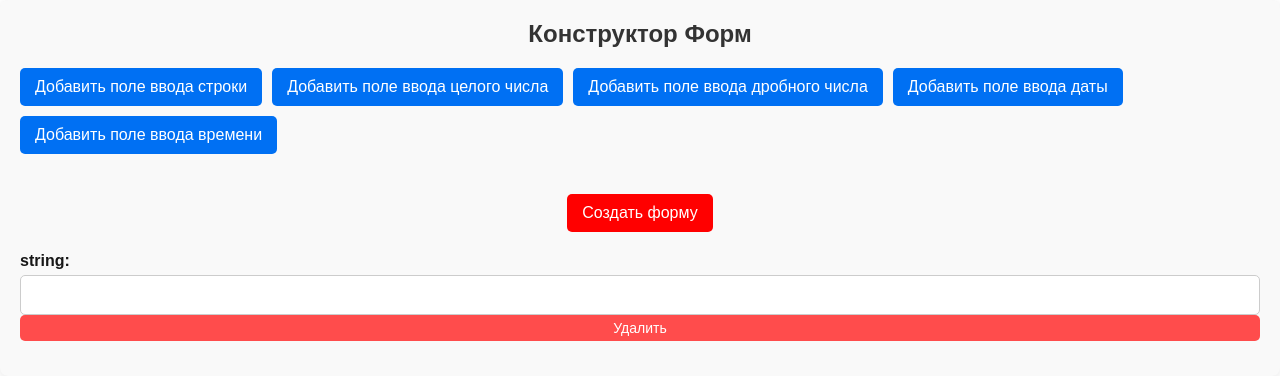
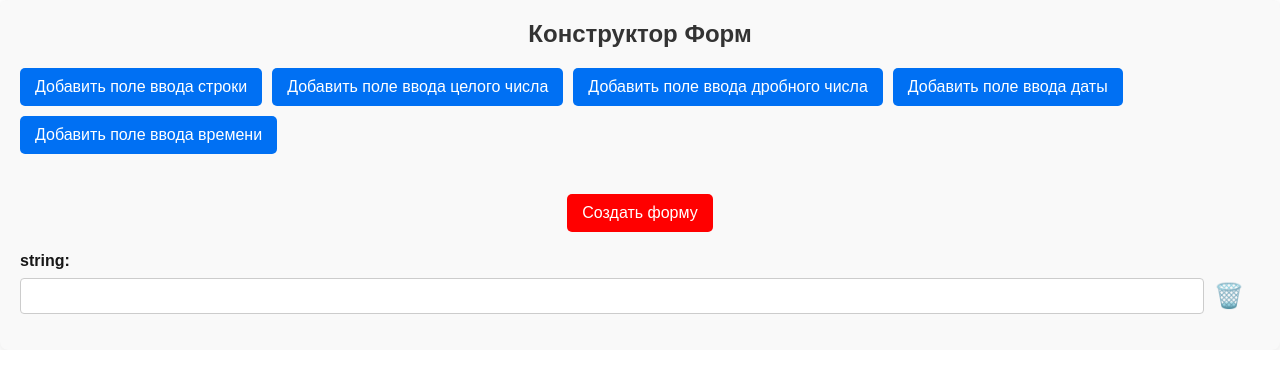
Before and after one commit to arkhannanov/galileosky, a Next.js app: page / in a window 1280 px wide. Both pictures are taken after a click on the button "Добавить поле ввода строки". Shown: the top 380 px of the page. Built offline with nearby package versions, Linux system fonts and the light colour scheme.

Commit message:
feat: add validation

```diff
--- a/src/components/InputField/FormInputField.tsx
+++ b/src/components/InputField/FormInputField.tsx
@@ -1,84 +1,68 @@
-import React, { useState, useEffect, JSX } from 'react';
-import styles from './styles.module.css'; // Import your styles
+import React, { useState, useEffect } from 'react';
+import styles from './styles.module.css'; // Импорт стилей
 
 type InputFieldProps = {
     inputField: {
         type: 'integer' | 'float' | 'string' | 'date' | 'time';
         label: string;
-        id: string; // Changed to string
+        id: string;
     };
-    deleteInputField: (id: string) => void; // Changed to string
+    deleteInputField: (id: string) => void;
 };
 
 const FormInputField: React.FC<InputFieldProps> = ({ inputField, deleteInputField }) => {
-    const [inputValue, setInputValue] = useState<string | number | null>(null);
+    const [inputValue, setInputValue] = useState<string | number | null>('');
+    const [errorMessage, setErrorMessage] = useState<string | null>(null);
 
     useEffect(() => {
-        setInputValue(null); // Reset value when type changes
+        setInputValue('');
+        setErrorMessage(null);
     }, [inputField.type]);
+
+    const validateInput = (value: string) => {
+        switch (inputField.type) {
+            case 'integer':
+                return /^[+-]?\d+$/.test(value) ? null : 'Введите целое число';
+            case 'float':
+                return /^[+-]?\d+(\.\d+)?$/.test(value) ? null : 'Введите дробное число';
+            case 'string':
+                return value.trim() === '' ? 'Введите текст' : null;
+            case 'date':
+                return /^\d{4}-\d{2}-\d{2}$/.test(value) ? null : 'Введите дату в формате YYYY-MM-DD';
+            case 'time':
+                return /^\d{2}:\d{2}$/.test(value) ? null : 'Введите время в формате HH:MM';
+            default:
+                return 'Неверный тип ввода';
+        }
+    };
 
     const handleChange = (event: React.ChangeEvent<HTMLInputElement>) => {
         const { value } = event.target;
-        if (inputField.type === 'integer') {
-            setInputValue(parseInt(value) || null); // Parse as integer
-        } else if (inputField.type === 'float') {
-            setInputValue(parseFloat(value) || null); // Parse as float
-        } else {
-            setInputValue(value); // String, date, time
-        }
+        setInputValue(value);
+
+        const validationError = validateInput(value);
+        setErrorMessage(validationError);
     };
-
-    let inputFieldElement: JSX.Element | null;
-
-    switch (inputField.type) {
-        case 'string':
-            inputFieldElement = (
-                <input className={styles.inputField} type="text" value={inputValue as string || ''} onChange={handleChange} />
-            );
-            break;
-        case 'integer':
-            inputFieldElement = (
-                <input
-                    className={styles.inputField}
-                    type="number"
-                    value={inputValue !== null ? inputValue : ''}
-                    onChange={handleChange}
-                    step="1"
-                />
-            );
-            break;
-        case 'float':
-            inputFieldElement = (
-                <input
-                    className={styles.inputField}
-                    type="number"
-                    value={inputValue !== null ? inputValue : ''}
-                    onChange={handleChange}
-                    step="0.01"
-                />
-            );
-            break;
-        case 'date':
-            inputFieldElement = (
-                <input className={styles.inputField} type="date" value={inputValue as string || ''} onChange={handleChange} />
-            );
-            break;
-        case 'time':
-            inputFieldElement = (
-                <input className={styles.inputField} type="time" value={inputValue as string || ''} onChange={handleChange} />
-            );
-            break;
-        default:
-            inputFieldElement = null;
-    }
 
     return (
         <div className={styles.inputFieldContainer}>
             <label className={styles.label}>{inputField.label}</label>
-            {inputFieldElement}
-            <button className={styles.deleteButton} onClick={() => deleteInputField(inputField.id)}>
-                Удалить
-            </button>
+            <div className={styles.inputAndIcon}>
+                <input
+                    className={styles.inputField}
+                    type={inputField.type === 'integer' || inputField.type === 'float' || inputField.type === 'string' ? 'text' : inputField.type}
+                    value={inputValue || ''}
+                    onChange={handleChange}
+                />
+                <button
+                    className={styles.deleteButton}
+                    onClick={() => deleteInputField(inputField.id)}
+                    title="Удалить поле"
+                >
+                    🗑️
+                </button>
+            </div>
+            {errorMessage && <div className={styles.errorMessage}>{errorMessage}</div>}
         </div>
     );
 };
--- a/src/components/InputField/styles.module.css
+++ b/src/components/InputField/styles.module.css
@@ -1,42 +1,53 @@
-.fieldsContainer {
-    margin-top: 20px;
-}
-
 .inputFieldContainer {
     display: flex;
     flex-direction: column;
-    margin-bottom: 15px; /* Space between input fields */
+    gap: 0.5rem;
+    margin-bottom: 1rem;
 }
 
-.inputField {  /* Local class for input fields */
-    padding: 10px;
-    border: 1px solid #ccc; /* Light gray border */
-    border-radius: 5px;
-    font-size: 16px;
-    transition: border-color 0.3s ease;
+.label {
+    font-size: 1rem;
+    font-weight: bold;
+}
+
+.inputAndIcon {
+    position: relative;
+    display: flex;
+    align-items: center;
+}
+
+.inputField {
+    flex: 1;
+    width: 100%;
+    padding: 0.5rem;
+    border: 1px solid #ccc;
+    border-radius: 4px;
+    font-size: 1rem;
+    margin-right: 3.5rem; /* Отступ для иконки справа */
 }
 
 .inputField:focus {
-    border-color: #0070f3; /* Blue border on focus */
-    outline: none; /* Remove default outline */
-}
-
-.label {
-    margin-bottom: 5px; /* Space between label and input field */
-    font-weight: bold;
+    border-color: #007bff;
+    outline: none;
 }
 
 .deleteButton {
-    background-color: #ff4c4c; /* Red color for delete button */
-    color: white;
+    position: absolute;
+    right: 0.5rem;
+    background: none;
     border: none;
-    border-radius: 5px;
-    padding: 5px 10px;
     cursor: pointer;
-    font-size: 14px;
-    transition: background-color 0.3s ease;
+    font-size: 1.5rem;
+    color: #d9534f;
+    padding: 0.5rem;
 }
 
 .deleteButton:hover {
-    background-color: darkred; /* Darker on hover */
+    color: #b52f2f;
 }
+
+.errorMessage {
+    font-size: 0.875rem;
+    color: #d9534f;
+    margin-top: 0.25rem;
+}
```
Also changed, not shown: src/app/completeForm/page.tsx (+25 -8 lines).
